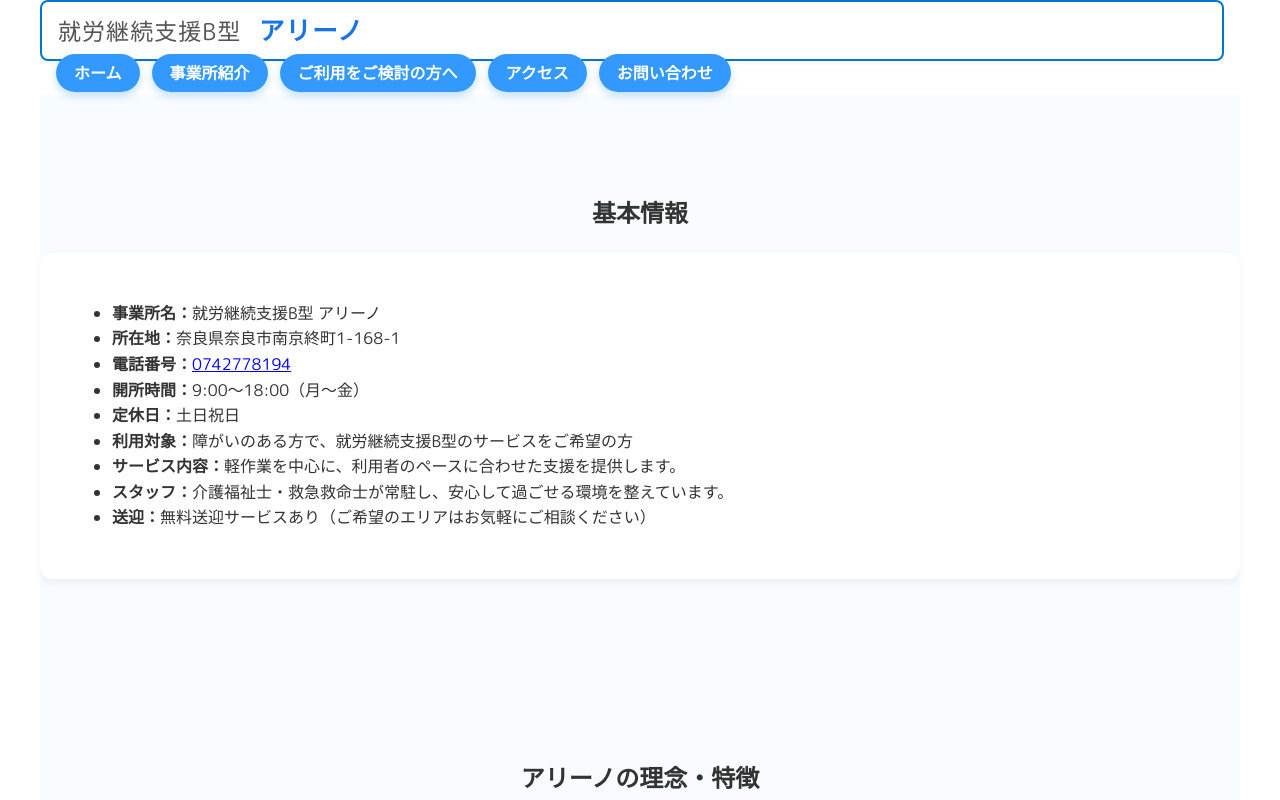
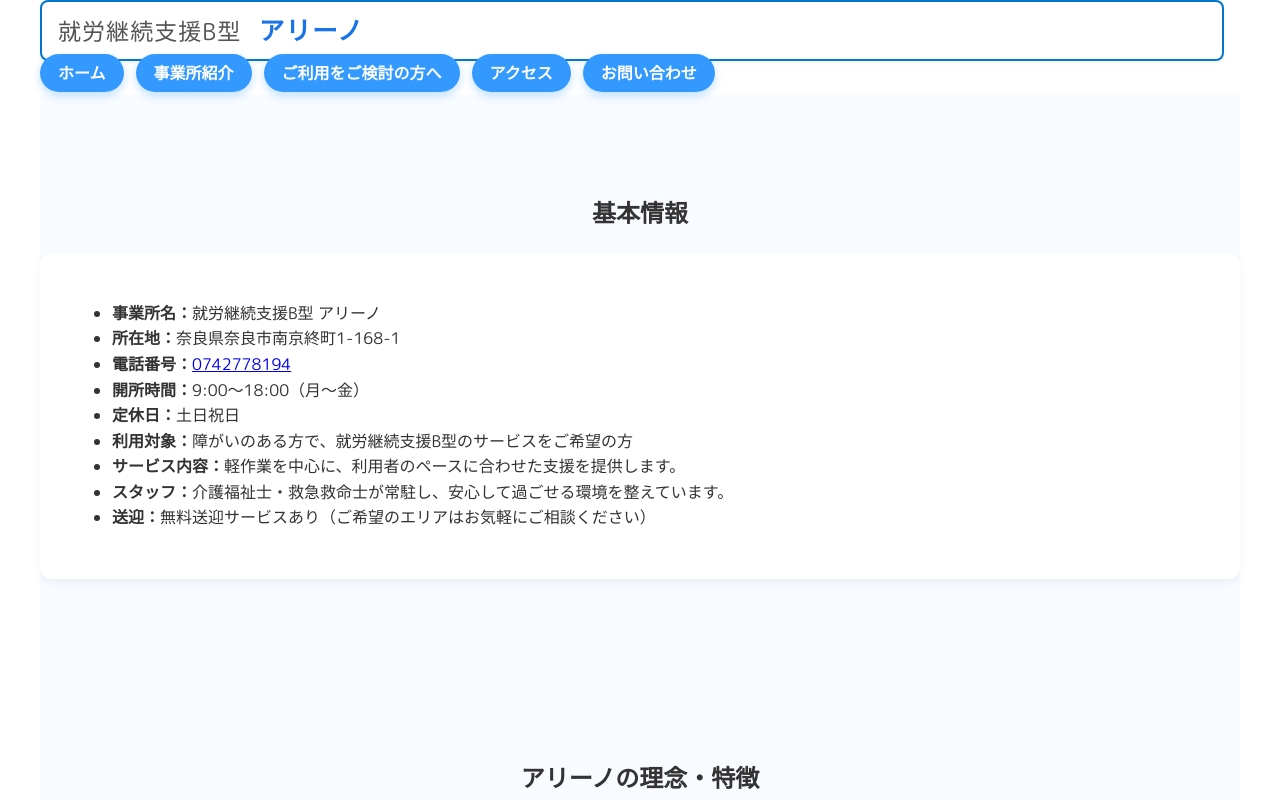
Before and after one commit to makoto-0108/ari-no.jp, a plain HTML site: page index.html in a window 1280 px wide. Shown: the top 800 px of the page. Drawn offline with Linux system fonts and the light colour scheme.

Commit message:
Update index.html
index更新

```diff
--- a/index.html
+++ b/index.html
@@ -47,14 +47,14 @@ nav a:hover {
 .container {
   max-width: 1200px;
   margin: 0 auto;
-  padding: 0 20px; /* 横余白はここだけ */
+  /* paddingは削除 or 移動 */
 }
+
 
 header,
 section,
 main {
   padding: 0; /* 余計なpaddingなし */
-  max-width: 100%;
   margin: 0 auto;
 }
 
@@ -65,12 +65,6 @@ main {
 
 
 
-  section {
-
-  max-width: 1200px;
-  margin: 0 auto;
-  background-color: #f8fbff;
-}
 
 
 
@@ -135,14 +129,17 @@ main {
 
 
 
+
 .nav-links {
   display: flex;
   flex-wrap: wrap;
   gap: 12px;
-      list-style: none;
   margin: 0;
   padding: 0;
+  list-style: none; /* ← これを忘れずに！ */
 }
+
+
 
     .nav-links a {
       background-color: #3399ff;
@@ -207,8 +204,9 @@ footer a:hover {
   }
 }
 .navbar {
-  margin-left: 1rem;
+  margin-left: 0;
 }
+
 
 @media screen and (max-width: 768px) {
   .nav-links {
@@ -283,6 +281,7 @@ footer a:hover {
   </nav>
 </header>
 
+
     <main>
       <section id="basic-info" class="content-section">
         <h2>基本情報</h2>
```
Lines whose indentation alone changed are shown as unchanged.
